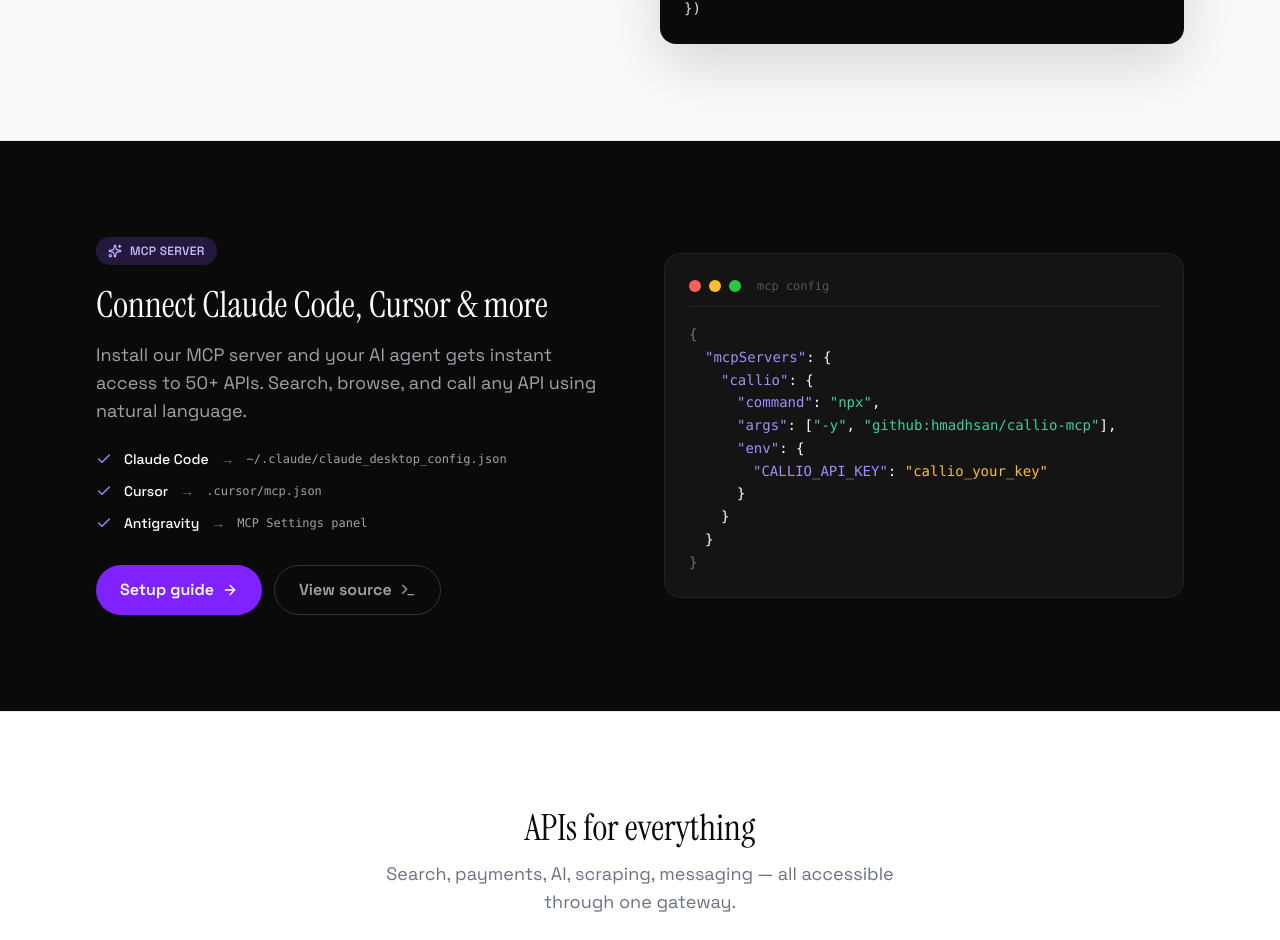
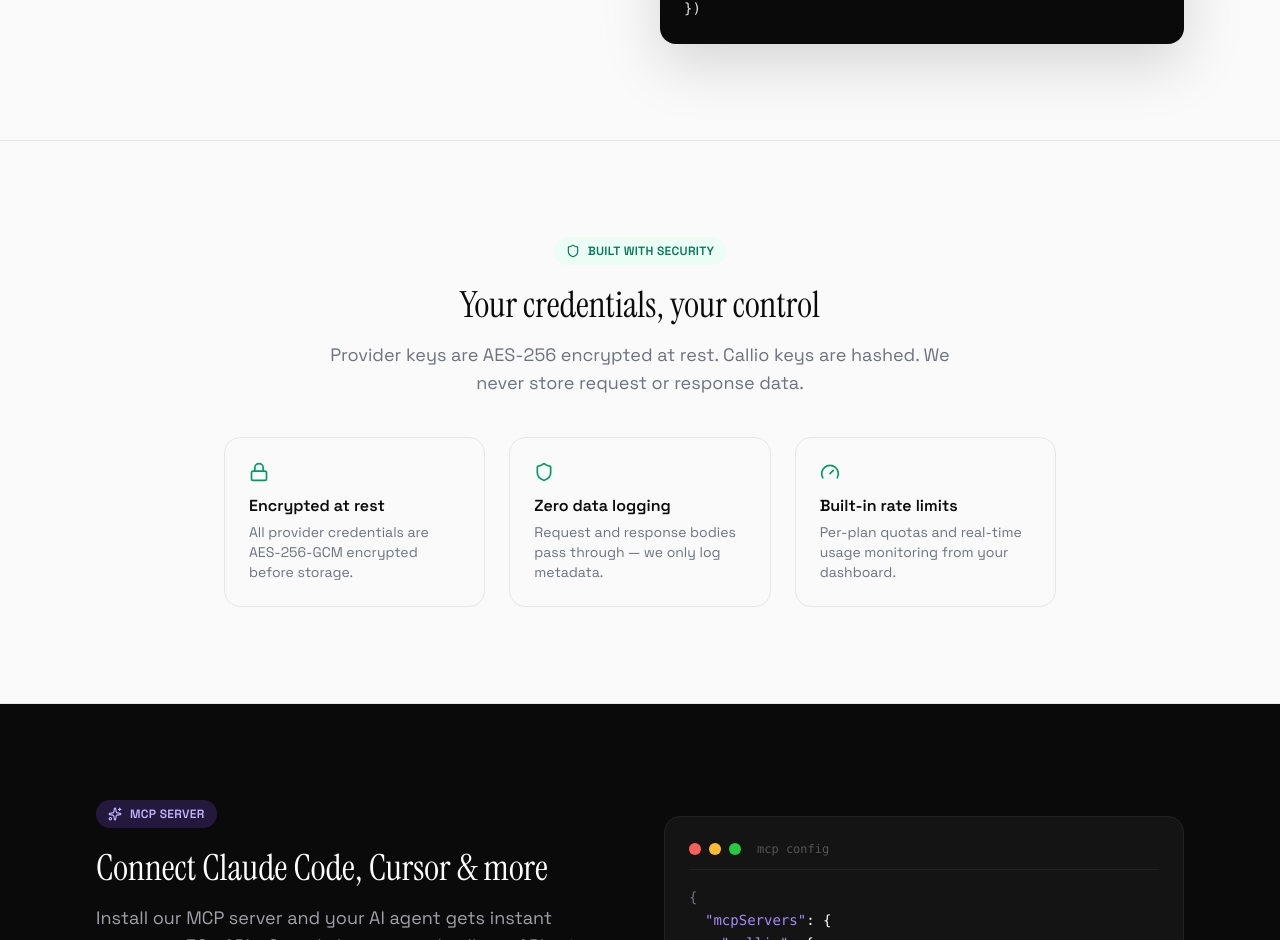
Before and after one commit to hmadhsan/callio, a Next.js app: page / in a window 1280 px wide. Shown: the part 2451-3391 px from the top of the page. Built offline with nearby package versions, Linux system fonts and the light colour scheme; no server answers.

Commit message:
added animation

```diff
--- a/src/app/api/credentials/route.ts
+++ b/src/app/api/credentials/route.ts
@@ -1,6 +1,7 @@
 import { NextRequest, NextResponse } from 'next/server';
 import prisma from '@/lib/prisma';
 import { getUserFromSessionToken, SESSION_COOKIE } from '@/lib/auth';
+import { encryptProviderKey } from '@/lib/crypto';
 
 export const runtime = 'nodejs';
 export const dynamic = 'force-dynamic';
@@ -25,6 +26,9 @@ export async function POST(request: NextRequest) {
       return NextResponse.json({ error: 'API not found' }, { status: 404 });
     }
 
+    // Encrypt the provider key before storing
+    const encryptedKey = encryptProviderKey(providerKey);
+
     await prisma.apiCredential.upsert({
       where: {
         userId_apiId: {
@@ -33,12 +37,12 @@ export async function POST(request: NextRequest) {
         },
       },
       update: {
-        providerKey,
+        providerKey: encryptedKey,
       },
       create: {
         userId: user.id,
         apiId: api.id,
-        providerKey,
+        providerKey: encryptedKey,
       },
     });
 
--- a/src/app/api/proxy/[apiSlug]/[...path]/route.ts
+++ b/src/app/api/proxy/[apiSlug]/[...path]/route.ts
@@ -2,6 +2,7 @@ import { NextRequest, NextResponse } from 'next/server';
 import prisma from '@/lib/prisma';
 import { hashApiKey } from '@/lib/keys';
 import { PLANS } from '@/lib/stripe';
+import { decryptProviderKey } from '@/lib/crypto';
 
 export const runtime = 'nodejs';
 export const dynamic = 'force-dynamic';
@@ -88,7 +89,8 @@ async function handler(
       if (credential) {
         const scheme = api.providerAuthScheme || 'Bearer';
         const header = api.providerAuthHeader || 'Authorization';
-        upstreamHeaders[header] = `${scheme} ${credential.providerKey}`;
+        const decryptedKey = decryptProviderKey(credential.providerKey);
+        upstreamHeaders[header] = `${scheme} ${decryptedKey}`;
       } else if (api.providerApiKey) {
         // Use the API's built-in key (for demo/free APIs)
         const scheme = api.providerAuthScheme || 'Bearer';
--- a/src/app/page.tsx
+++ b/src/app/page.tsx
@@ -237,6 +237,37 @@ export default function Home() {
             <div><span className="text-[#60a5fa]">const</span> res = <span className="text-[#60a5fa]">await</span> <span className="text-[#fbbf24]">fetch</span>(<span className="text-[#34d399]">&quot;https://callio.dev/api/proxy/anthropic/v1/messages&quot;</span>, {`{`}</div>
             <div className="ml-4">headers: {`{`} <span className="text-[#34d399]">&quot;Authorization&quot;</span>: <span className="text-[#34d399]">`Bearer ${`{`}CALLIO_KEY{`}`}`</span> {`}`}</div>
             <div>{`}`})</div>
+          </div>
+        </div>
+      </section>
+
+      {/* ── Security ── */}
+      <section className="py-20 sm:py-24 border-t border-[var(--line)]">
+        <div className="max-w-4xl mx-auto px-5 sm:px-8 text-center">
+          <div className="inline-flex items-center gap-2 px-3 py-1.5 rounded-full bg-emerald-50 text-emerald-700 text-xs font-semibold uppercase tracking-wide mb-5">
+            <Shield className="w-3.5 h-3.5" />
+            Built with Security
+          </div>
+          <h2 className="text-3xl sm:text-4xl font-display">Your credentials, your control</h2>
+          <p className="mt-4 text-[var(--muted)] text-lg max-w-2xl mx-auto">
+            Provider keys are AES-256 encrypted at rest. Callio keys are hashed. We never store request or response data.
+          </p>
+          <div className="mt-10 grid sm:grid-cols-3 gap-6 text-left">
+            <div className="rounded-2xl border border-[var(--line)] p-6">
+              <Lock className="w-5 h-5 text-emerald-600 mb-3" />
+              <h3 className="font-semibold text-[var(--ink)] mb-1">Encrypted at rest</h3>
+              <p className="text-sm text-[var(--muted)]">All provider credentials are AES-256-GCM encrypted before storage.</p>
+            </div>
+            <div className="rounded-2xl border border-[var(--line)] p-6">
+              <Shield className="w-5 h-5 text-emerald-600 mb-3" />
+              <h3 className="font-semibold text-[var(--ink)] mb-1">Zero data logging</h3>
+              <p className="text-sm text-[var(--muted)]">Request and response bodies pass through — we only log metadata.</p>
+            </div>
+            <div className="rounded-2xl border border-[var(--line)] p-6">
+              <Gauge className="w-5 h-5 text-emerald-600 mb-3" />
+              <h3 className="font-semibold text-[var(--ink)] mb-1">Built-in rate limits</h3>
+              <p className="text-sm text-[var(--muted)]">Per-plan quotas and real-time usage monitoring from your dashboard.</p>
+            </div>
           </div>
         </div>
       </section>
--- /dev/null
+++ b/src/lib/crypto.ts
@@ -0,0 +1,52 @@
+import { createCipheriv, createDecipheriv, randomBytes } from 'crypto';
+
+const ALGO = 'aes-256-gcm';
+
+function getSecret(): Buffer {
+    const secret = process.env.PROVIDER_KEY_ENCRYPTION_SECRET;
+    if (!secret) {
+        throw new Error('PROVIDER_KEY_ENCRYPTION_SECRET env var is not set');
+    }
+    // Use first 32 bytes of hex-decoded secret (256 bits)
+    return Buffer.from(secret, 'hex').subarray(0, 32);
+}
+
+/**
+ * Encrypt a plaintext string using AES-256-GCM.
+ * Returns a colon-separated string: iv:ciphertext:authTag (all hex).
+ */
+export function encryptProviderKey(plaintext: string): string {
+    const key = getSecret();
+    const iv = randomBytes(12);
+    const cipher = createCipheriv(ALGO, key, iv);
+
+    let encrypted = cipher.update(plaintext, 'utf8', 'hex');
+    encrypted += cipher.final('hex');
+
+    const authTag = cipher.getAuthTag().toString('hex');
+    return `${iv.toString('hex')}:${encrypted}:${authTag}`;
+}
+
+/**
+ * Decrypt a provider key string previously encrypted with encryptProviderKey.
+ * Expects input format: iv:ciphertext:authTag (all hex).
+ */
+export function decryptProviderKey(encryptedStr: string): string {
+    // Support legacy plaintext keys (no colons = not encrypted)
+    if (!encryptedStr.includes(':')) {
+        return encryptedStr;
+    }
+
+    const key = getSecret();
+    const [ivHex, ciphertext, authTagHex] = encryptedStr.split(':');
+
+    const iv = Buffer.from(ivHex, 'hex');
+    const authTag = Buffer.from(authTagHex, 'hex');
+    const decipher = createDecipheriv(ALGO, key, iv);
+    decipher.setAuthTag(authTag);
+
+    let decrypted = decipher.update(ciphertext, 'hex', 'utf8');
+    decrypted += decipher.final('utf8');
+
+    return decrypted;
+}
```
